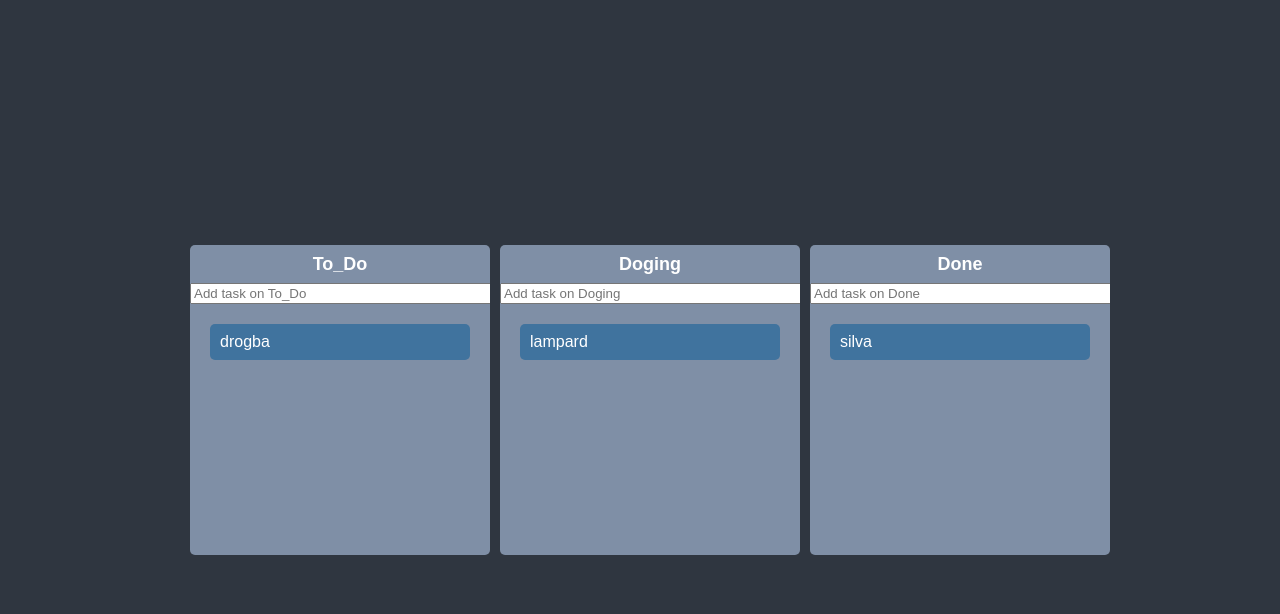
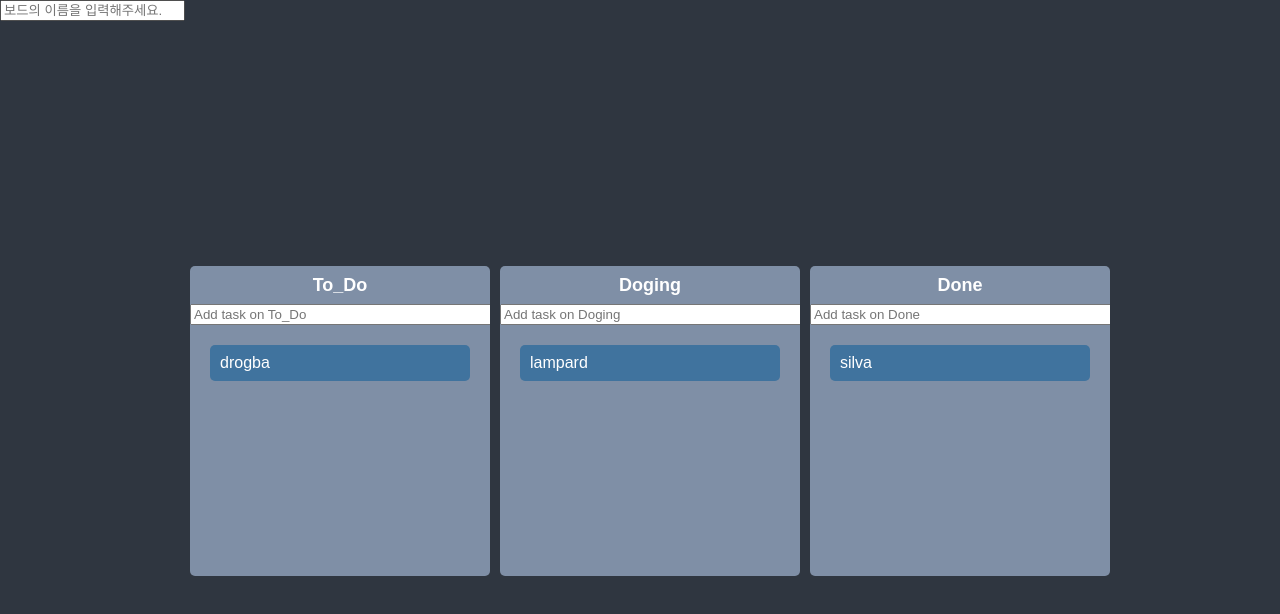
Before and after one commit to sni424/typescript-study, a React (Create React App) app: page / in a window 1280 px wide. Shown: the top 614 px of the page. Built offline with nearby package versions, Linux system fonts and the light colour scheme.

Commit message:
createBoard 보드 추가

```diff
--- a/src/components/Board/index.tsx
+++ b/src/components/Board/index.tsx
@@ -119,4 +119,4 @@ const Board = ({ toDos, boardId, index }: IBoard) => {
     );
 };
 
-export default Board;
+export default React.memo(Board);
--- /dev/null
+++ b/src/components/CreateBoard/index.tsx
@@ -0,0 +1,35 @@
+import React, { InputHTMLAttributes } from "react";
+import { useForm } from "react-hook-form";
+import { useSetRecoilState } from "recoil";
+import { toDosState } from "../../atoms";
+
+interface IForm {
+    toDo: string;
+}
+
+const CreateBoard = () => {
+    const { register, setValue, handleSubmit } = useForm<IForm>();
+    const setBoards = useSetRecoilState(toDosState);
+
+    const onValid = ({ toDo }: IForm) => {
+        setBoards((allBoards) => {
+            return {
+                ...allBoards,
+                [toDo]: [],
+            };
+        });
+        setValue("toDo", "");
+    };
+
+    return (
+        <form onSubmit={handleSubmit(onValid)}>
+            <input
+                {...register("toDo", { required: true })}
+                type="text"
+                placeholder="보드의 이름을 입력해주세요."
+            />
+        </form>
+    );
+};
+
+export default CreateBoard;
--- a/src/pages/Main/index.tsx
+++ b/src/pages/Main/index.tsx
@@ -3,6 +3,7 @@ import { useRecoilState } from "recoil";
 import styled from "styled-components";
 import { toDosState } from "../../atoms";
 import Board from "../../components/Board";
+import CreateBoard from "../../components/CreateBoard";
 
 const Wrapper = styled.div`
     display: flex;
@@ -73,6 +74,7 @@ const Main = () => {
 
     return (
         <DragDropContext onDragEnd={onDragEnd}>
+            <CreateBoard />
             <Droppable droppableId="boards" direction="horizontal" type="board">
                 {(magic) => (
                     <Wrapper>
```
